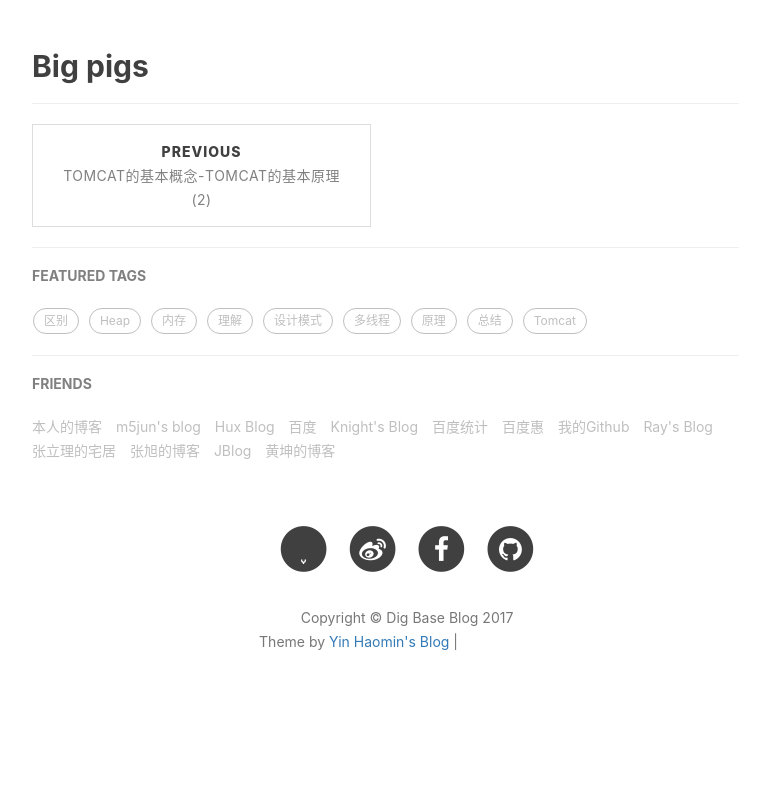
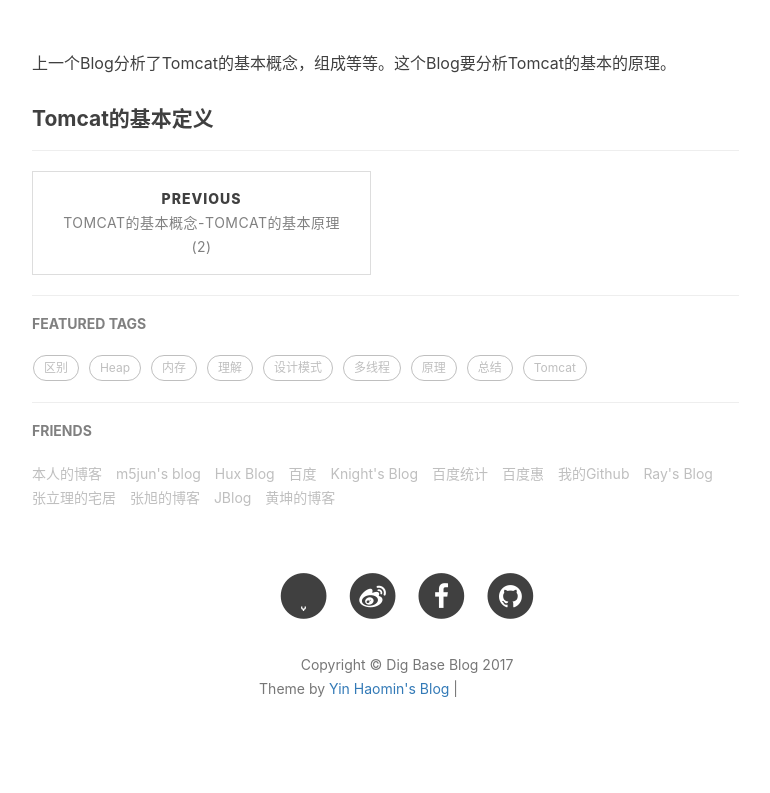
Before and after one commit to baiscjava/basicjava.github.io, a Jekyll site: the page built from _posts/2017-12-08-Tomcat的基本原理初探-Tomcat的基本原理(3).md, in a window 1280 px wide. Shown: the part 517-1310 px from the top of the page, without its empty margins (233-1003 px from the left). Built offline with Jekyll 4.4.1, drawn with Linux system fonts in a browser that asks for light colours; nearby versions of some CDN libraries; comment, search, counter and statistics services are not loaded; before the commit the page ends 1263 px from its top, so only the background shows below that; grey boxes are pictures that could not be loaded.

Commit message:
Update 2017-12-08-Tomcat的基本原理初探-Tomcat的基本原理(3).md

```diff
--- a/_posts/2017-12-08-Tomcat的基本原理初探-Tomcat的基本原理(3).md
+++ b/_posts/2017-12-08-Tomcat的基本原理初探-Tomcat的基本原理(3).md
@@ -10,4 +10,5 @@ tags:
     - 原理
 ---
 
-## Big pigs
+上一个Blog分析了Tomcat的基本概念，组成等等。这个Blog要分析Tomcat的基本的原理。<br>
+#### Tomcat的基本定义
```
